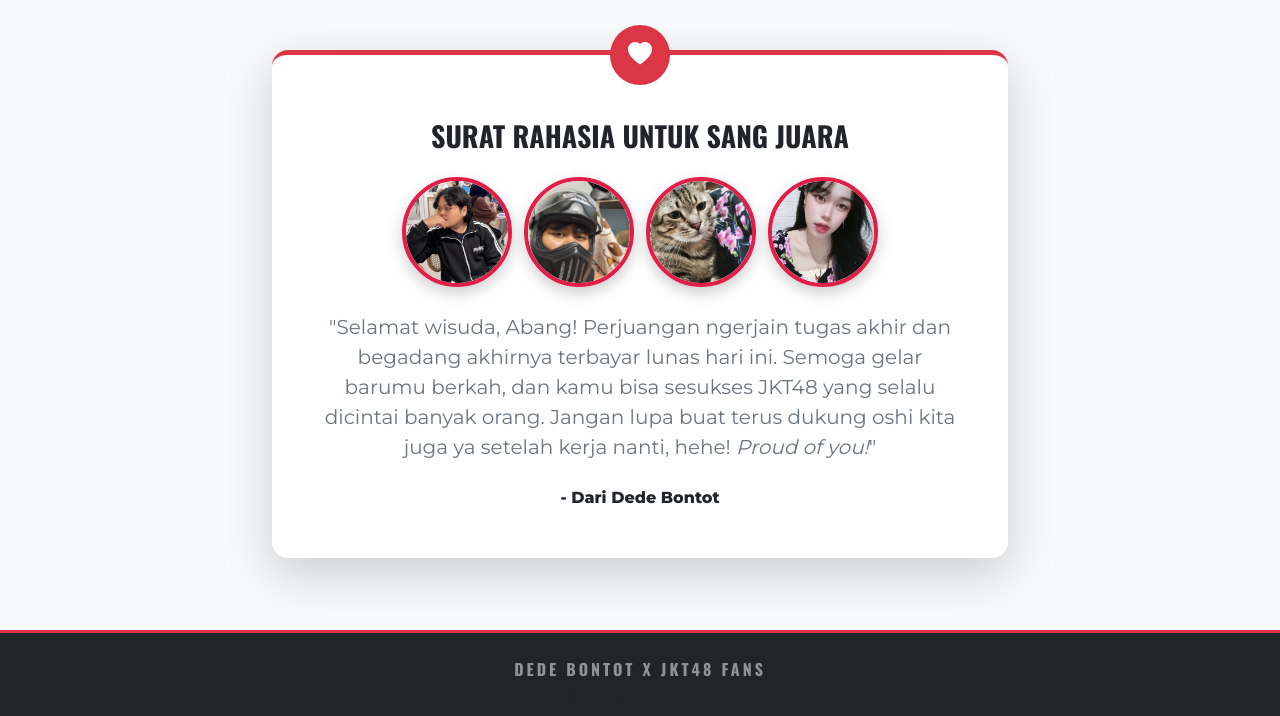
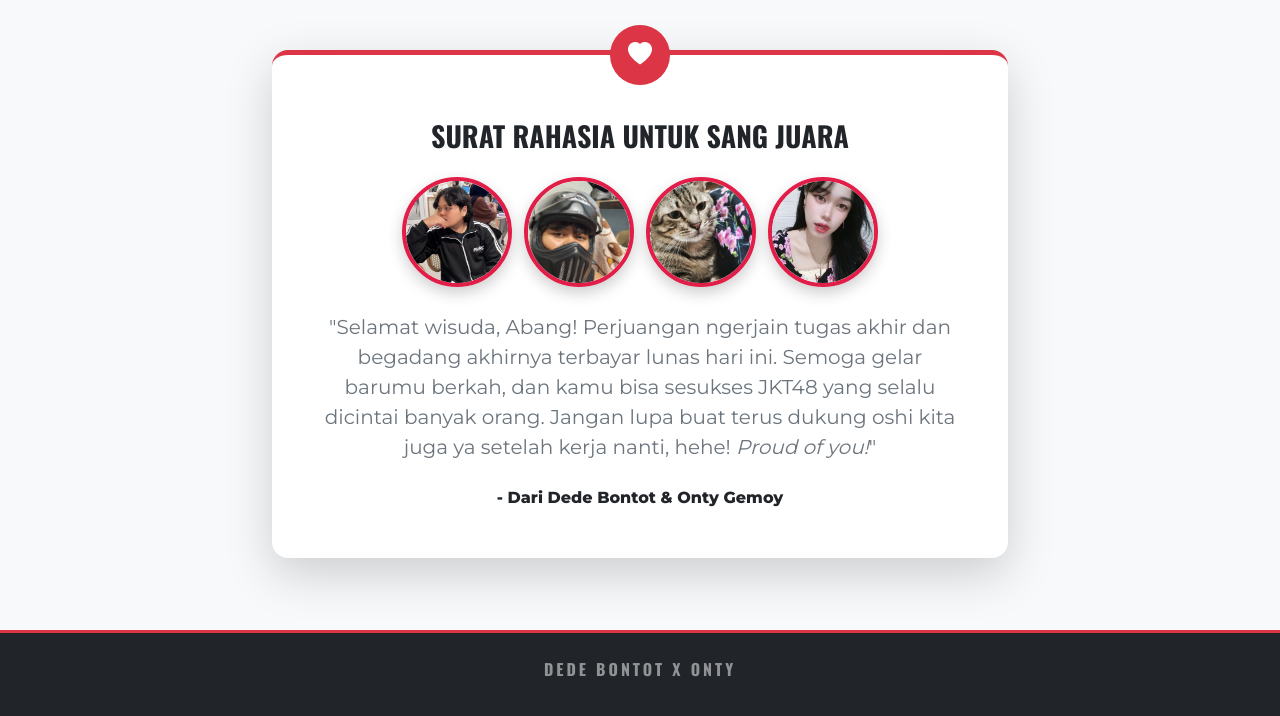
Before and after one commit to riandyrian16/untuk-abang, a plain HTML site: page index.html in a window 1280 px wide. Shown: the part 2059-2775 px from the top of the page. Drawn offline with nearby package versions, Linux system fonts and the light colour scheme.

Commit message:
Update index.html

```diff
--- a/index.html
+++ b/index.html
@@ -164,7 +164,7 @@
             <p class="text-secondary fs-5 mb-4 italic">
               "Selamat wisuda, Abang! Perjuangan ngerjain tugas akhir dan begadang akhirnya terbayar lunas hari ini. Semoga gelar barumu berkah, dan kamu bisa sesukses JKT48 yang selalu dicintai banyak orang. Jangan lupa buat terus dukung oshi kita juga ya setelah kerja nanti, hehe! <i>Proud of you!</i>"
             </p>
-            <div class="fw-bold text-dark">- Dari Dede Bontot</div>
+            <div class="fw-bold text-dark">- Dari Dede Bontot & Onty Gemoy</div>
           </div>
         </div>
       </div>
@@ -174,7 +174,7 @@
   <!-- Footer -->
   <footer class="bg-dark text-white text-center py-4 border-top border-danger border-3">
     <div class="container">
-      <p class="mb-1 fw-bold tracking-widest font-oswald text-uppercase text-white-50">DEDE BONTOT x JKT48 FANS</p>
+      <p class="mb-1 fw-bold tracking-widest font-oswald text-uppercase text-white-50">DEDE BONTOT x ONTY</p>
       <p class="small mb-0 text-muted">&copy; 2026 Segala Hak Cipta Dilindungi Undang-Undang.</p>
     </div>
   </footer>
```
